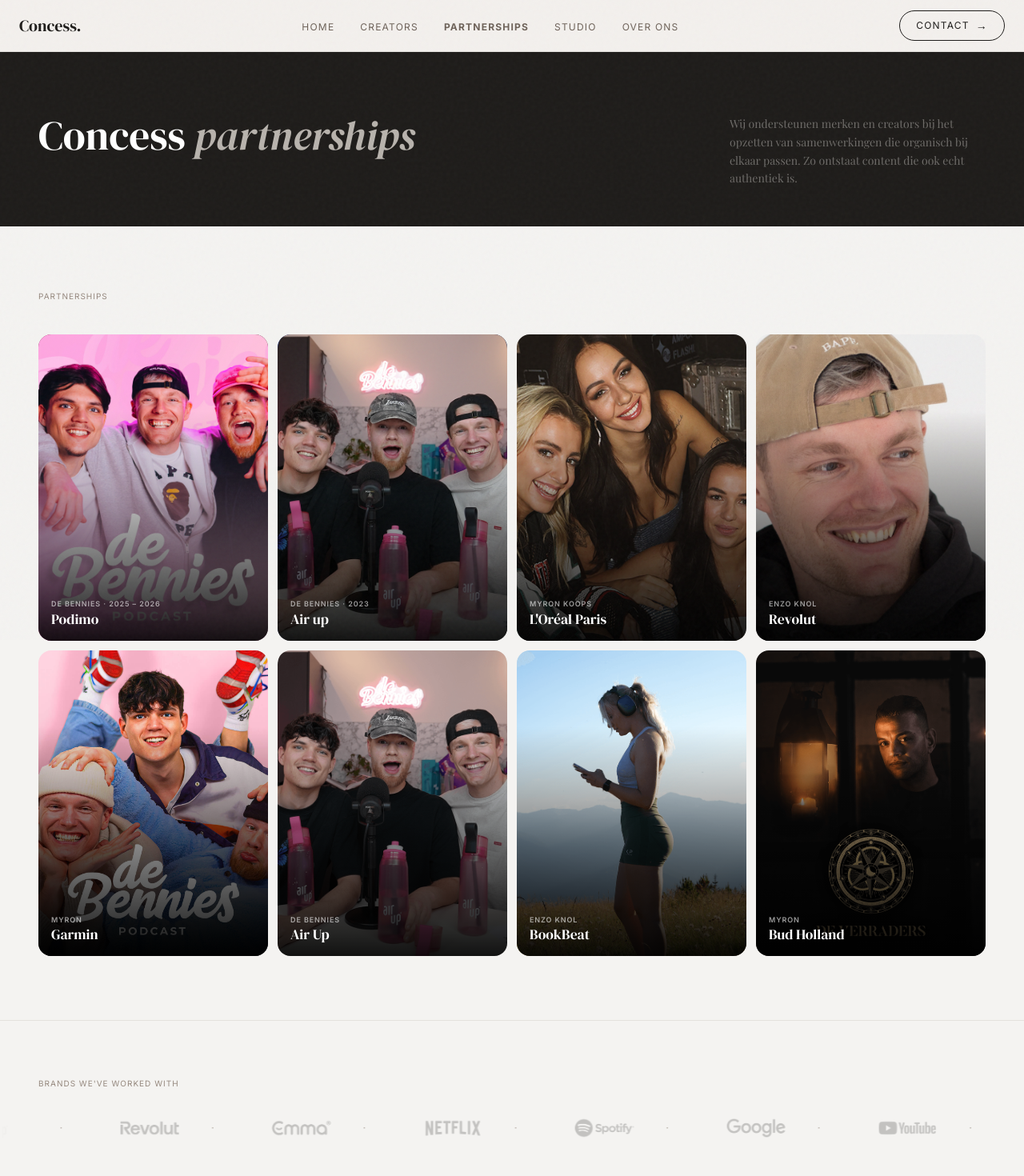
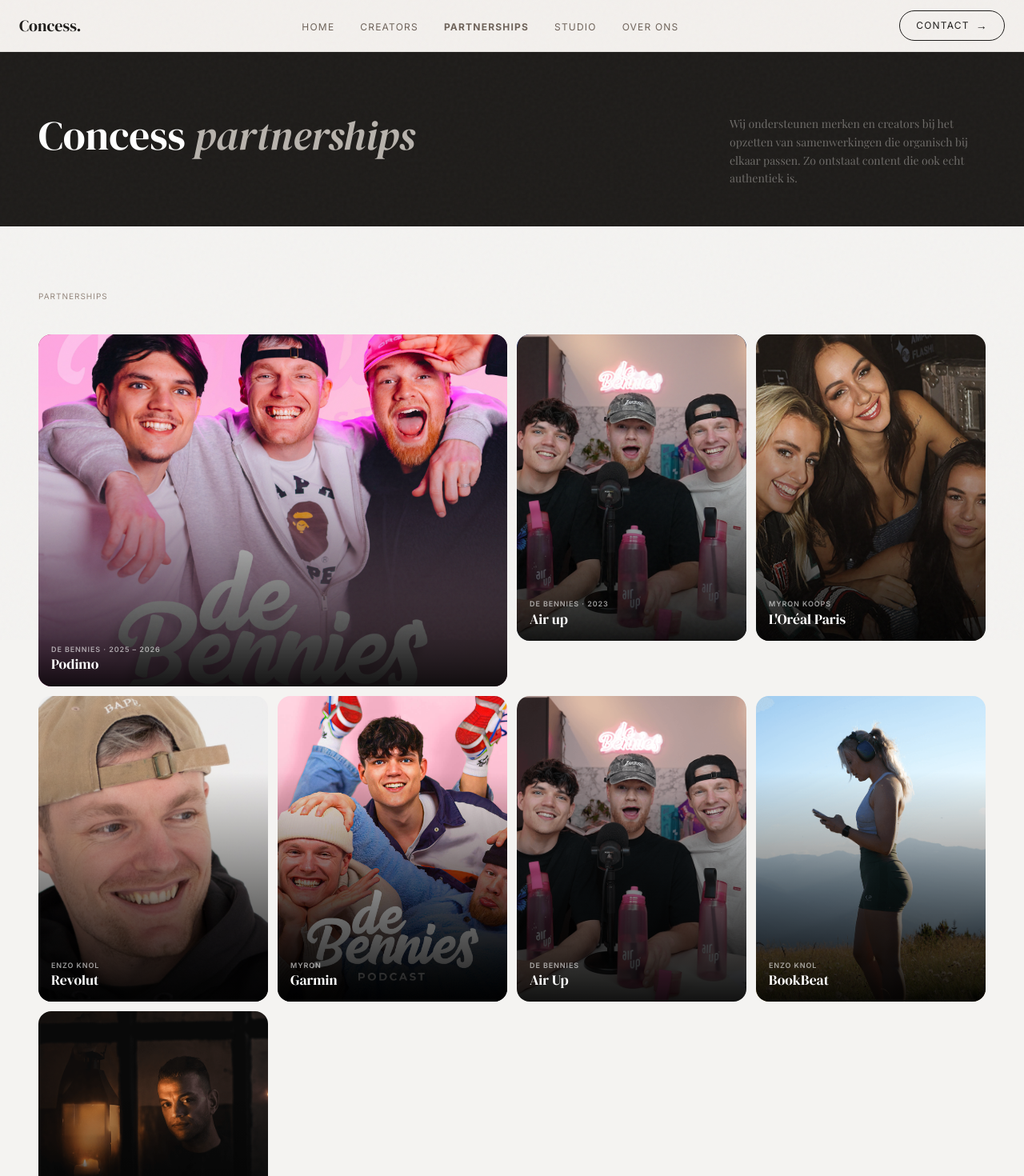
Before and after one commit to xmandysmit-tech/concess-website, a Next.js app: page /partnerships in a window 1280 px wide. Shown: the top 1470 px of the page at 80% size. Built offline with nearby package versions, Linux system fonts and the light colour scheme; a web font is replaced by a local one.

Commit message:
Studio arrow smaller, partnership collage layout with featured tiles

```diff
--- a/app/components/PartnershipTile.tsx
+++ b/app/components/PartnershipTile.tsx
@@ -54,7 +54,9 @@ export default function PartnershipTile({ p }: { p: PartnershipCase }) {
     ? `https://www.tiktok.com/embed/v2/${tiktokId}?autoplay=1&muted=1&loop=1`
     : "";
 
-  // TikTok is verticaal (9:16) — schaal zodat het de 4:3 tile vult
+  const isFeatured = p.featured ?? false;
+
+  // TikTok is verticaal (9:16) — schaal zodat het de tile vult
   const iframeStyle = isTikTok
     ? { width: "56.25%", height: "177.78%", top: "-38.89%", left: "21.875%" }
     : { width: "177.78%", height: "177.78%", top: "-38.89%", left: "-38.89%" };
@@ -62,8 +64,8 @@ export default function PartnershipTile({ p }: { p: PartnershipCase }) {
   return (
     <Link
       href={`/partnerships/${p.slug}`}
-      className="group relative overflow-hidden rounded-2xl"
-      style={{ aspectRatio: "3/4", display: "block" }}
+      className={`group relative overflow-hidden rounded-2xl${isFeatured ? " col-span-2" : ""}`}
+      style={{ aspectRatio: isFeatured ? "4/3" : "3/4", display: "block" }}
       onMouseEnter={handleMouseEnter}
       onMouseLeave={handleMouseLeave}
     >
--- a/app/data/content.ts
+++ b/app/data/content.ts
@@ -230,6 +230,7 @@ export type PartnershipCase = {
   description: string;
   services: string[];
   stats?: CaseStat[];         // resultaten / kerncijfers
+  featured?: boolean;          // grote tile in collage (col-span-2, liggend)
   platformLink?: string;      // link naar het platform (bijv. Podimo)
   platformLinkLabel?: string; // label voor de knop
   creatorProfiles?: { name: string; role: string; img: string }[];
@@ -240,6 +241,7 @@ export type PartnershipCase = {
 export const partnershipCases: PartnershipCase[] = [
   {
     slug: "podimo-de-bennies",
+    featured: true,
     brand: "Podimo",
     creator: "De Bennies",
     category: "Podcast Partnership",
--- a/app/partnerships/page.tsx
+++ b/app/partnerships/page.tsx
@@ -69,7 +69,7 @@ export default function PartnershipsPage() {
       <section className="py-12 md:py-20 max-w-7xl mx-auto px-6 md:px-12">
         <span className="text-[10px] tracking-widest uppercase text-taupe-500 block mb-10">Partnerships</span>
 
-        <div className="grid grid-cols-2 md:grid-cols-3 lg:grid-cols-4 gap-3 items-start">
+        <div className="grid grid-cols-2 md:grid-cols-4 gap-3 items-start">
           {/* Klikbare cases met optionele hover video */}
           {partnershipCases.map((p) => (
             <PartnershipTile key={p.slug} p={p} />
--- a/app/studio/page.tsx
+++ b/app/studio/page.tsx
@@ -96,8 +96,8 @@ export default function StudioPage() {
                   <div>
                     <h3 className="text-white" style={{ fontFamily: "'DM Serif Display', Georgia, serif", fontSize: "1.2rem" }}>{c.title}</h3>
                   </div>
-                  <div className="flex-shrink-0 w-10 h-10 rounded-full flex items-center justify-center" style={{ border: "1.5px solid rgba(255,255,255,0.4)", background: "rgba(255,255,255,0.08)" }}>
-                    <svg width="14" height="14" viewBox="0 0 14 14" fill="none"><path d="M2 7H12M12 7L7.5 2.5M12 7L7.5 11.5" stroke="white" strokeWidth="1" strokeLinecap="round" strokeLinejoin="round"/></svg>
+                  <div className="flex-shrink-0 w-7 h-7 rounded-full flex items-center justify-center" style={{ border: "1px solid rgba(255,255,255,0.3)", background: "rgba(255,255,255,0.06)" }}>
+                    <svg width="10" height="10" viewBox="0 0 14 14" fill="none"><path d="M2 7H12M12 7L7.5 2.5M12 7L7.5 11.5" stroke="white" strokeWidth="1" strokeLinecap="round" strokeLinejoin="round"/></svg>
                   </div>
                 </div>
               </Link>
```
